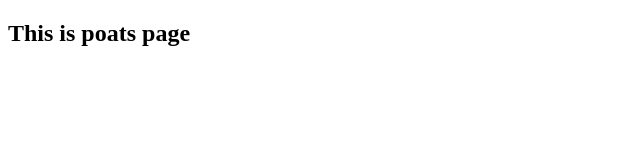
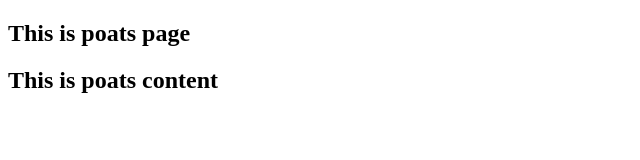
Before and after one commit to mizanurmillon/fristproject, a plain HTML site: page demo.html in a window 1280 px wide. Shown: the whole page, without its empty margins (0-640 px from the left). Drawn offline with Linux system fonts and the light colour scheme.

Commit message:
files modified

```diff
--- a/demo.html
+++ b/demo.html
@@ -7,5 +7,6 @@
 </head>
 <body>
 	<h2>This is poats page</h2>
+	<h2>This is poats content</h2>
 </body>
 </html>
```
Also changed, not shown: index.html (+1 -0 lines).
